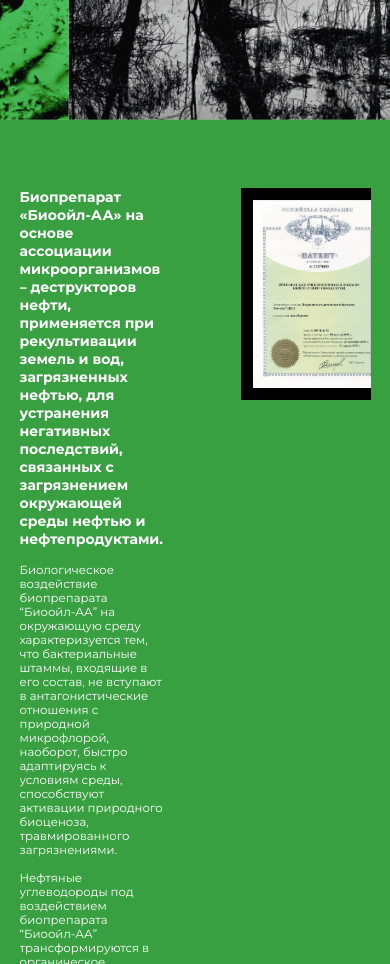
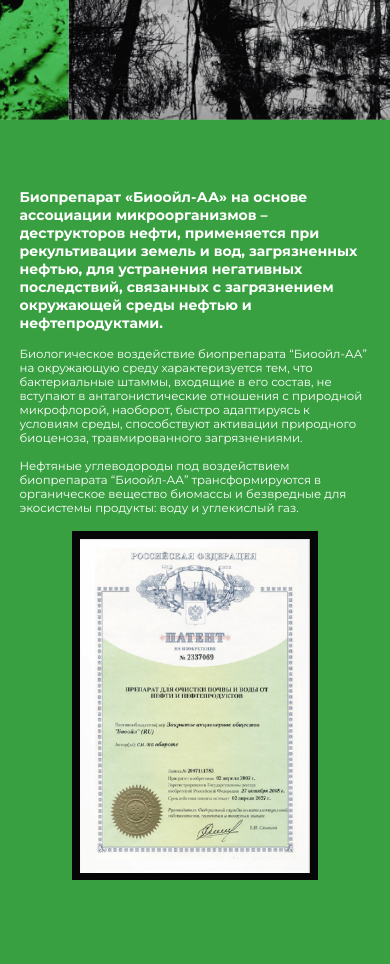
Before and after one commit to IvanMurzin/Biooil, a Vue app: page / in a window 390 px wide. Shown: the part 4100-5064 px from the top of the page. Built offline with nearby package versions, Linux system fonts and the light colour scheme.

Commit message:
PatentView grid structure

```diff
--- a/package.json
+++ b/package.json
@@ -11,6 +11,7 @@
   },
   "dependencies": {
     "@chenfengyuan/vue-carousel": "^2.0.0",
+    "esbuild-windows-64": "^0.15.18",
     "pinia": "^2.0.23",
     "scss": "^0.2.4",
     "vue": "^3.2.47",
--- a/src/components/ABorderedImage.vue
+++ b/src/components/ABorderedImage.vue
@@ -5,13 +5,14 @@
 </script>
 
 <template>
-  <img class="image" :src="image" />
+  <img class="image" :src="image" alt=""/>
 </template>
 
 <style scoped lang="scss">
 .image {
-  max-width: 100%;
-  max-height: 100%;
-  border: 12px solid var(--color-black);
+  width: 100%;
+  padding: 1rem;
+  box-sizing: border-box;
+  background-color: #050605;
 }
 </style>
--- a/src/views/patent/PatentView.vue
+++ b/src/views/patent/PatentView.vue
@@ -1,12 +1,10 @@
 <script setup lang="ts">
 import ABorderedImage from "../../components/ABorderedImage.vue"
-import image from "@/assets/images/patent.png"
-</script>
+import image from "@/assets/images/patent.png"</script>
 
 <template>
   <div class="section">
     <div class="structure">
-      <div class="left">
         <h4 class="title">
           Биопрепарат «Биоойл-АА» на основе ассоциации микроорганизмов – деструкторов нефти, применяется при
           рекультивации земель и вод, загрязненных нефтью, для устранения негативных последствий, связанных с
@@ -19,8 +17,9 @@
           загрязнениями. <br /><br />Нефтяные углеводороды под воздействием биопрепарата “Биоойл-АА” трансформируются в
           органическое вещество биомассы и безвредные для экосистемы продукты: воду и углекислый газ.
         </p>
-      </div>
-      <div class="right"><ABorderedImage :image="image" /></div>
+        <div class="right">
+          <ABorderedImage :image="image" />
+        </div>
     </div>
   </div>
 </template>
@@ -30,23 +29,49 @@
   background-color: var(--color-green);
 }
 .structure {
-  display: flex;
+  // there's no opportunity to fit such blocks into 100vh height.
+  // i think a little scrolling in such slide is possible. noooorm
+  height: unset;
+  min-height: 100vh;
+
+  display: grid;
+  grid-column-gap: 3rem;
+  grid-template-rows: 0fr 1fr;
+  grid-template-columns: 1fr 1fr;
+}
+
+.title, .text {
+  margin-bottom: 2rem;
 }
 
 .right {
-  padding-left: 5rem;
-  flex: 1;
-}
-.text {
-  padding: 2rem 0;
-}
-.left {
-  padding-right: 5rem;
-  display: flex;
-  flex: 1;
-  flex-direction: column;
+  grid-area: 1 / 2 / 3 / 3;
+  aspect-ratio: 296 / 420;
+  font-size: 0;
 }
 
+
 @media screen and (max-width: 900px) {
+  .structure {
+    // if commented out, .text and .right will be the same width.
+    // if not commented, .text will be greater than .right.
+    // as you wish.
+    //grid-template-columns: auto;
+  }
+  .right {
+    grid-area: 2 / 2 / 3 / 3;
+  }
+  .title {
+    grid-column: 1 / 3;
+  }
+}
+@media screen and (max-width: 600px) {
+  .structure {
+    display: block;
+  }
+  .right {
+    width: 70%;
+    margin: 0 auto;
+  }
 }
 </style>
```
Also changed, not shown: 1 other file (tests, documents, lock files or other folders).
